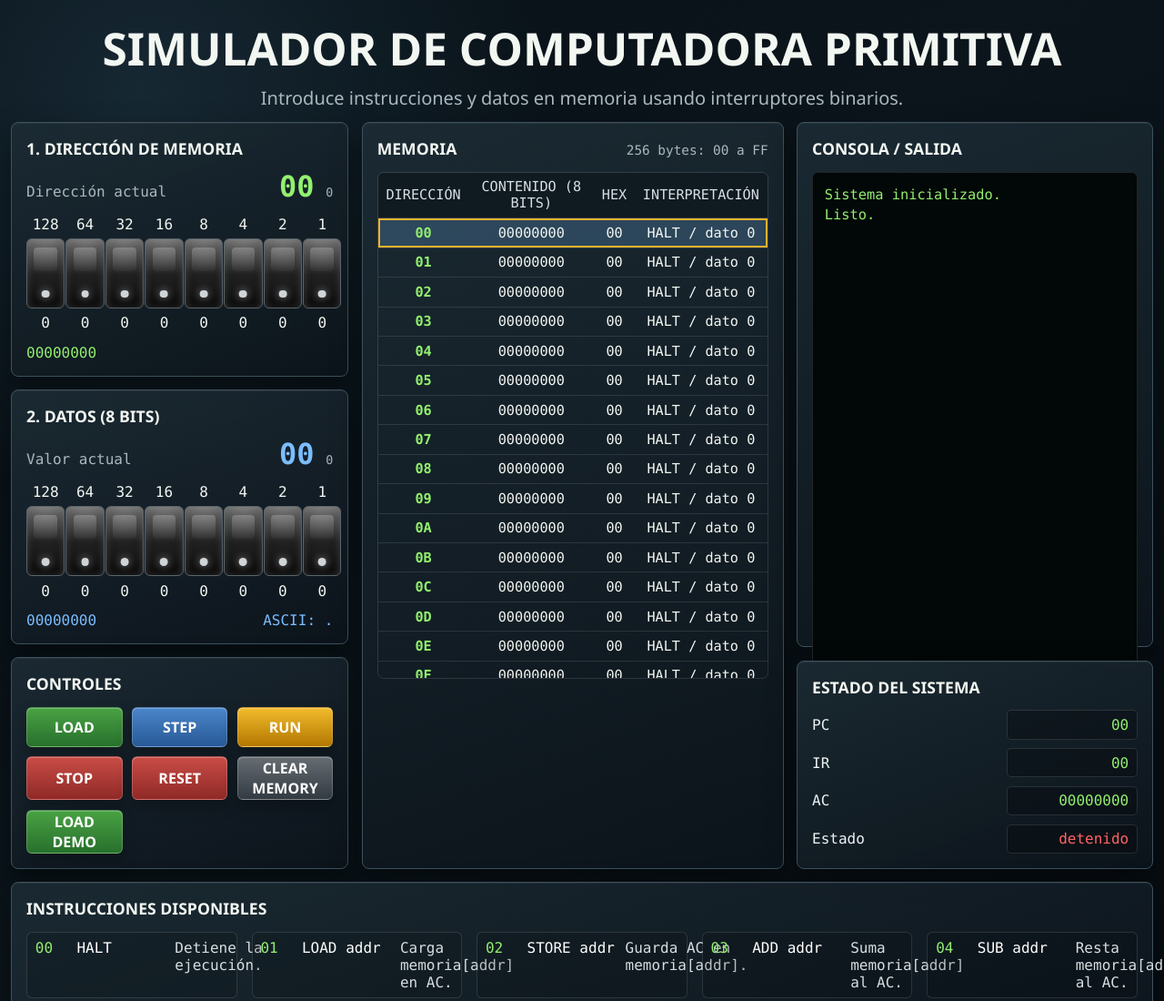
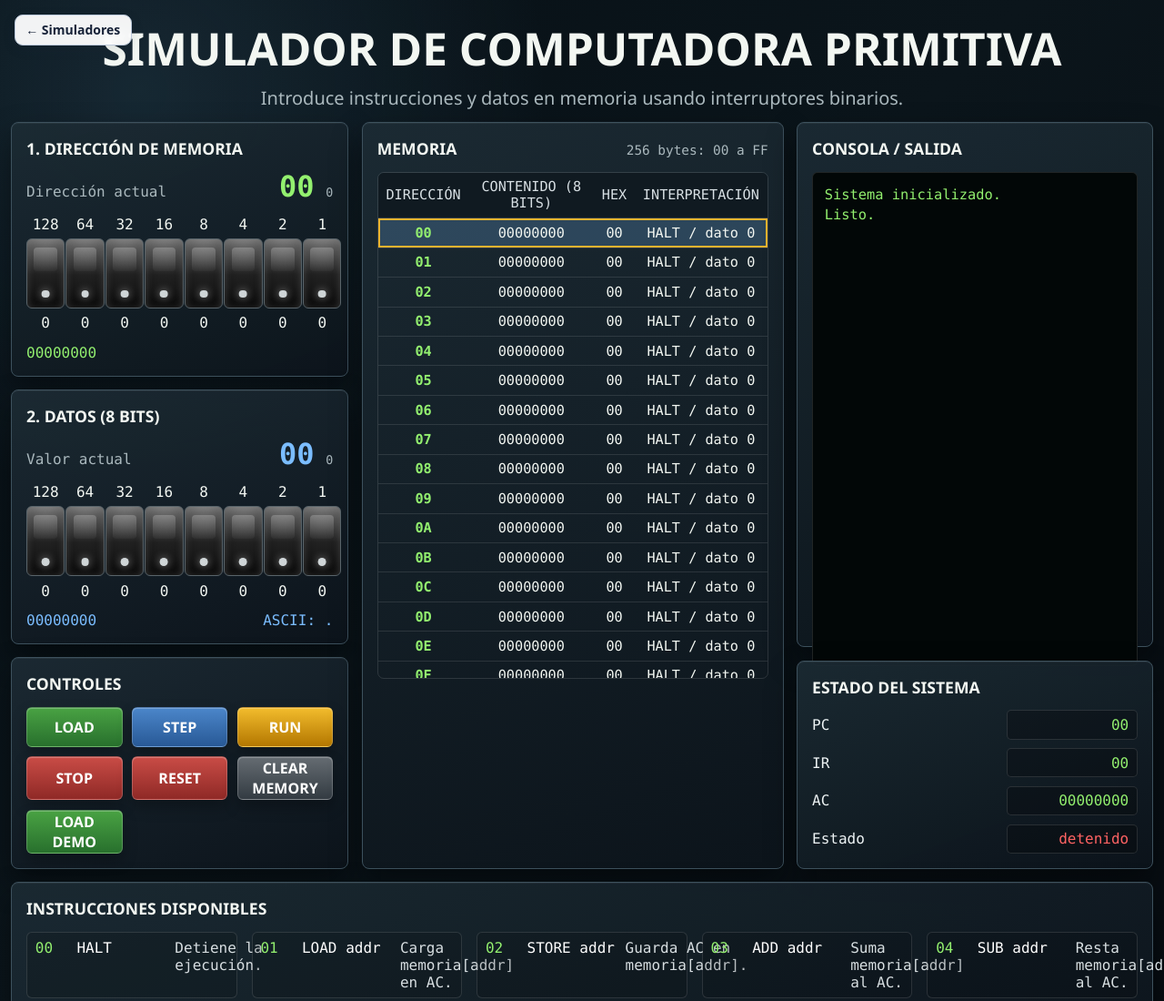
Before and after one commit to carlosgarvil/modulosFP, a website: page SOM/simuladores/S01-computador-primitivo.html in a window 1280 px wide. Shown: the top 1100 px of the page at 91% size. Drawn offline with Linux system fonts and the light colour scheme.

Commit message:
back button

```diff
--- a/SOM/simuladores/S01-computador-primitivo.html
+++ b/SOM/simuladores/S01-computador-primitivo.html
@@ -582,9 +582,11 @@ button {
     text-align: left;
   }
 }
+    .home-link{position:fixed;top:1rem;left:1rem;z-index:1000;display:inline-flex;align-items:center;gap:.4rem;padding:.48rem .7rem;border:1px solid #bdcadc;border-radius:9px;background:#fffffff2;color:#172238;text-decoration:none;font:600 14px/1.2 system-ui,sans-serif;box-shadow:0 4px 14px #1722381f;backdrop-filter:blur(6px)}.home-link:hover{background:#e8efff}.home-link:focus-visible{outline:3px solid #3569d4;outline-offset:3px}
   </style>
 </head>
 <body>
+  <a class="home-link" href="../../index.html" aria-label="Volver al índice de simuladores">← Simuladores</a>
   <header class="app-header">
     <h1>Simulador de computadora primitiva</h1>
     <p>Introduce instrucciones y datos en memoria usando interruptores binarios.</p>
```
Also changed, not shown: SOM/simuladores/S02-simulador_procesos.html (+2 -0 lines), SOM/simuladores/S03-conversor-binario-decimal-hexadecimal.html (+2 -0 lines), SOM/simuladores/S04-numeros-negativos.html (+2 -0 lines), SOM/simuladores/S05-bmp-viewer.html (+2 -0 lines), SOM/simuladores/S06-von-neuman.html (+2 -0 lines), SOM/simuladores/s07-text-hex.html (+2 -0 lines).
